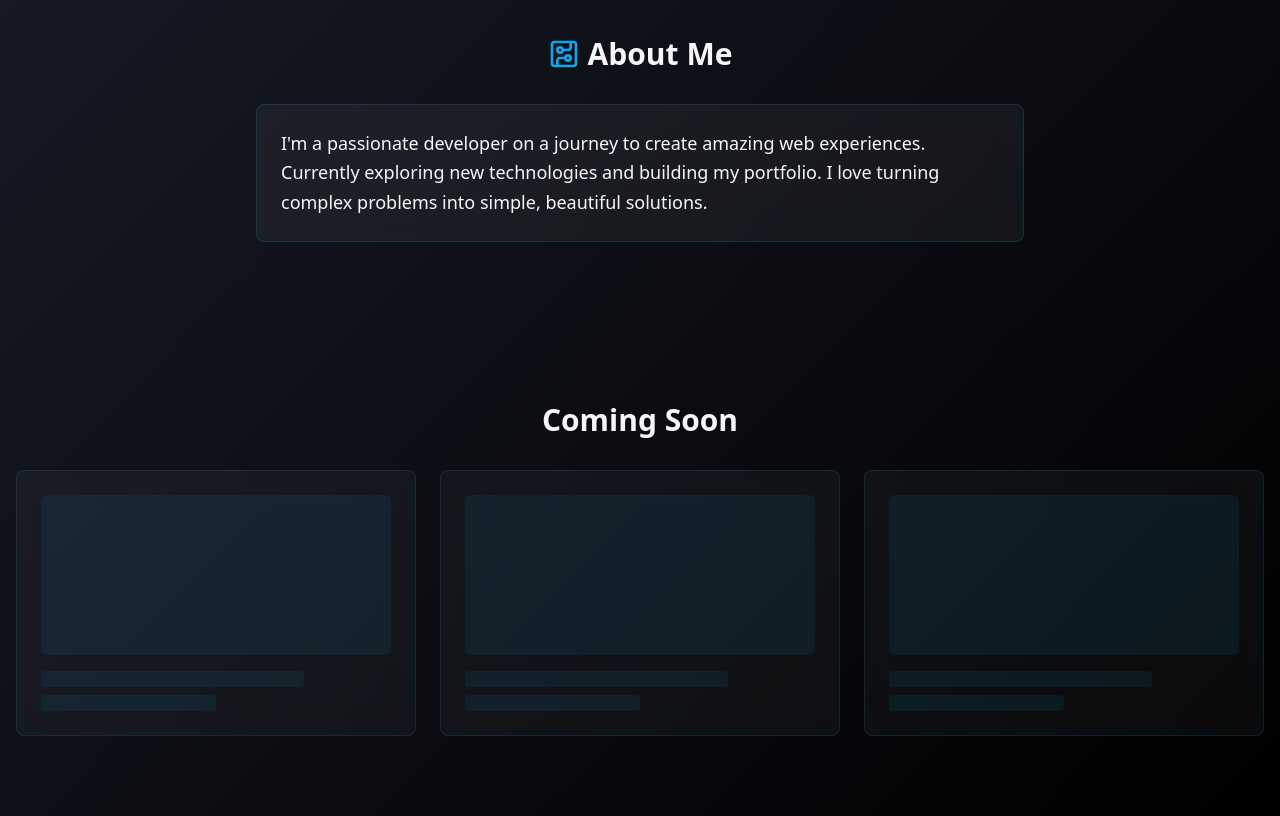
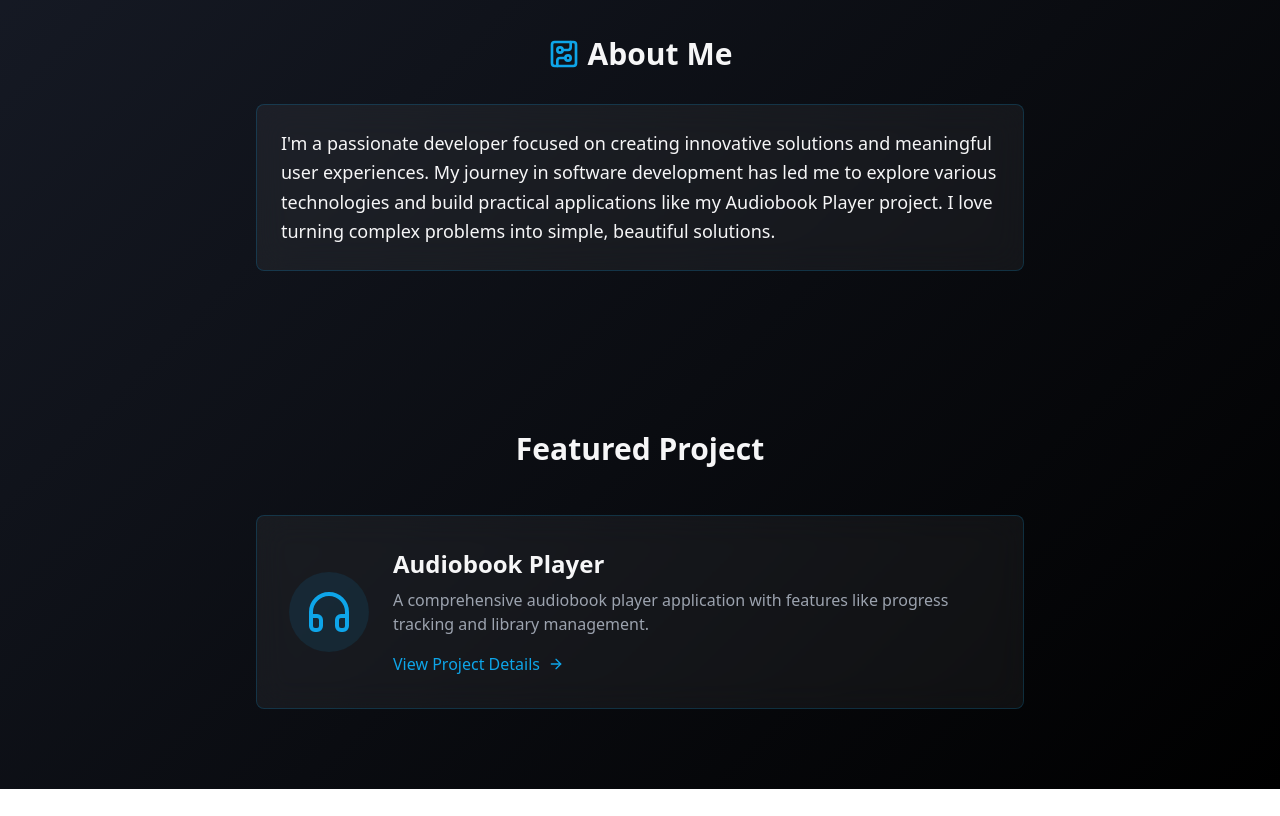
Before and after one commit to OctakoPy/Portfolio, a React (Vite) app: page / in a window 1280 px wide. Shown: the part 480-1296 px from the top of the page. After the commit the page ends 1269 px from the top, so only its background shows below. Built offline with nearby package versions, Linux system fonts and the light colour scheme.

Commit message:
Update homepage layout
Modified the layout and content of the homepage to enhance user experience and aesthetics.
[skip gpt_engineer]

```diff
--- a/src/pages/Index.tsx
+++ b/src/pages/Index.tsx
@@ -1,5 +1,6 @@
-import { Atom, CircuitBoard } from "lucide-react";
+import { Atom, CircuitBoard, Headphones, ArrowRight } from "lucide-react";
 import { motion } from "framer-motion";
+import { Link } from "react-router-dom";
 
 const Index = () => {
   return (
@@ -40,15 +41,15 @@ const Index = () => {
           </h2>
           <div className="bg-white/5 backdrop-blur-lg rounded-lg p-6 border border-futuristic-accent/20">
             <p className="text-lg leading-relaxed">
-              I'm a passionate developer on a journey to create amazing web experiences.
-              Currently exploring new technologies and building my portfolio.
-              I love turning complex problems into simple, beautiful solutions.
+              I'm a passionate developer focused on creating innovative solutions and meaningful user experiences.
+              My journey in software development has led me to explore various technologies and build practical applications
+              like my Audiobook Player project. I love turning complex problems into simple, beautiful solutions.
             </p>
           </div>
         </motion.div>
       </section>
 
-      {/* Projects Preview Section */}
+      {/* Featured Project Section */}
       <section className="container mx-auto px-4 py-20">
         <motion.div
           initial={{ opacity: 0 }}
@@ -56,18 +57,26 @@ const Index = () => {
           transition={{ duration: 0.8 }}
           viewport={{ once: true }}
         >
-          <h2 className="text-3xl font-bold mb-8 text-center">Coming Soon</h2>
-          <div className="grid grid-cols-1 md:grid-cols-2 lg:grid-cols-3 gap-6">
-            {[1, 2, 3].map((i) => (
-              <div
-                key={i}
-                className="bg-white/5 backdrop-blur-lg rounded-lg p-6 border border-futuristic-accent/20 animate-glow"
-              >
-                <div className="h-40 bg-futuristic-accent/10 rounded-md mb-4" />
-                <div className="h-4 w-3/4 bg-futuristic-accent/10 rounded mb-2" />
-                <div className="h-4 w-1/2 bg-futuristic-accent/10 rounded" />
+          <h2 className="text-3xl font-bold mb-12 text-center">Featured Project</h2>
+          <div className="max-w-3xl mx-auto bg-white/5 backdrop-blur-lg rounded-lg p-8 border border-futuristic-accent/20">
+            <div className="flex flex-col md:flex-row items-center gap-6">
+              <div className="p-4 bg-futuristic-accent/10 rounded-full">
+                <Headphones className="w-12 h-12 text-futuristic-accent" />
               </div>
-            ))}
+              <div className="flex-1 text-center md:text-left">
+                <h3 className="text-2xl font-bold mb-2">Audiobook Player</h3>
+                <p className="text-gray-400 mb-4">
+                  A comprehensive audiobook player application with features like progress tracking and library management.
+                </p>
+                <Link
+                  to="/projects"
+                  className="inline-flex items-center space-x-2 text-futuristic-accent hover:text-futuristic-light transition-colors"
+                >
+                  <span>View Project Details</span>
+                  <ArrowRight className="w-4 h-4" />
+                </Link>
+              </div>
+            </div>
           </div>
         </motion.div>
       </section>
```
